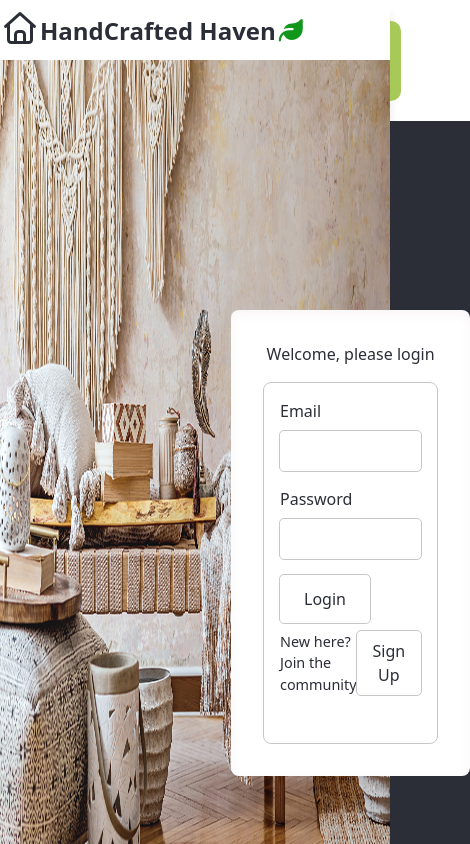
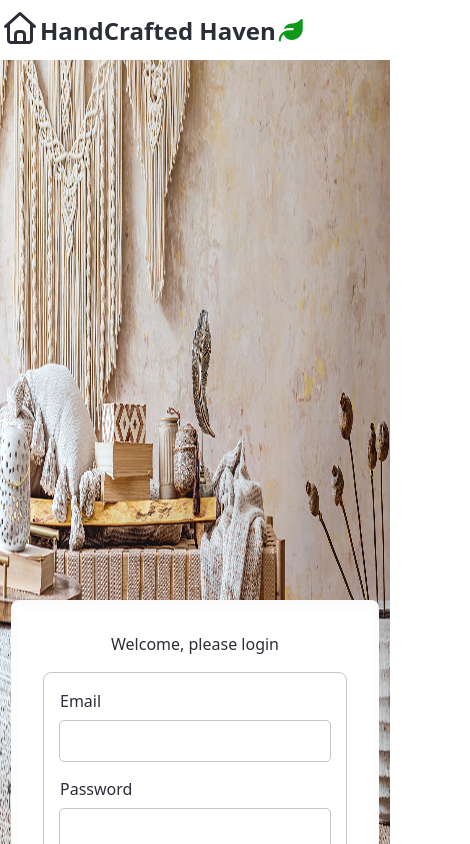
Before and after one commit to Obito2912/handcrafted-haven, a Next.js app: page /login in a window 390 px wide. Shown: the top 844 px of the page, 470 px wide, since content can reach past the window. Built offline with nearby package versions, Linux system fonts and the light colour scheme.

Commit message:
global_large.css

```diff
--- /dev/null
+++ b/app/ui/global-large.css
@@ -0,0 +1,33 @@
+@media (max-width: 1024px) {
+  .page__content {
+    padding: 12px;
+  }
+
+  .page__container {
+    gap: 16px;
+  }
+}
+
+@media (max-width: 768px) {
+  .page__content {
+    grid-template-rows: minmax(64px, 72px) auto minmax(32px, 48px);
+    padding: 12px;
+  }
+
+  .page__container {
+    flex-direction: column;
+    gap: 12px;
+    margin: 12px 0;
+  }
+}
+
+@media (max-width: 480px) {
+  .page {
+    padding: 6px 0;
+  }
+
+  .page__content {
+    padding: 8px;
+    border-radius: 8px;
+  }
+}
--- a/app/ui/global.css
+++ b/app/ui/global.css
@@ -1,4 +1,5 @@
 @import "tailwindcss";
+@import "./global-large.css";
 
 * {
   margin: 0;
```
Also changed, not shown: app/layout.tsx (+15 -14 lines), 1 other file (tests, documents, lock files or other folders).
